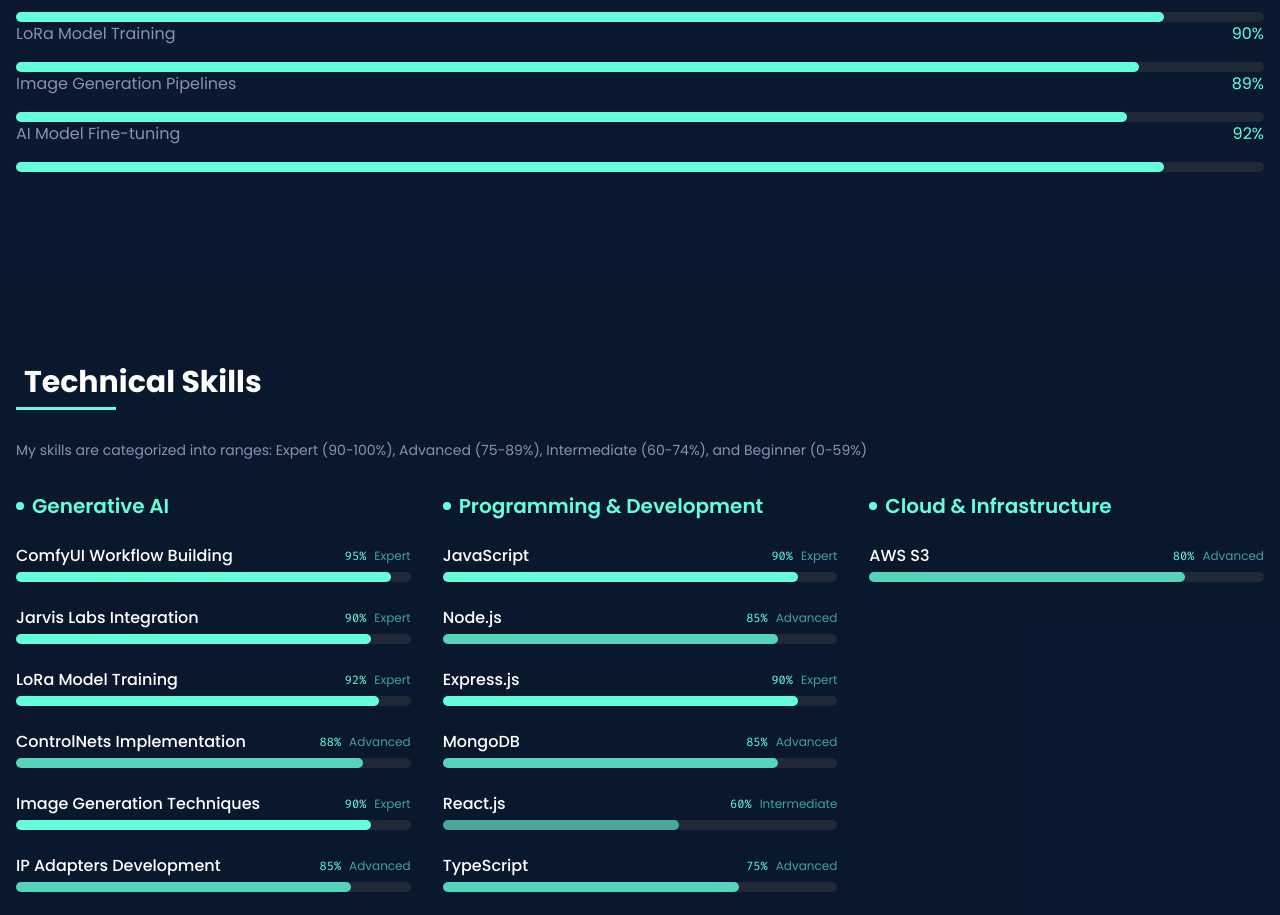
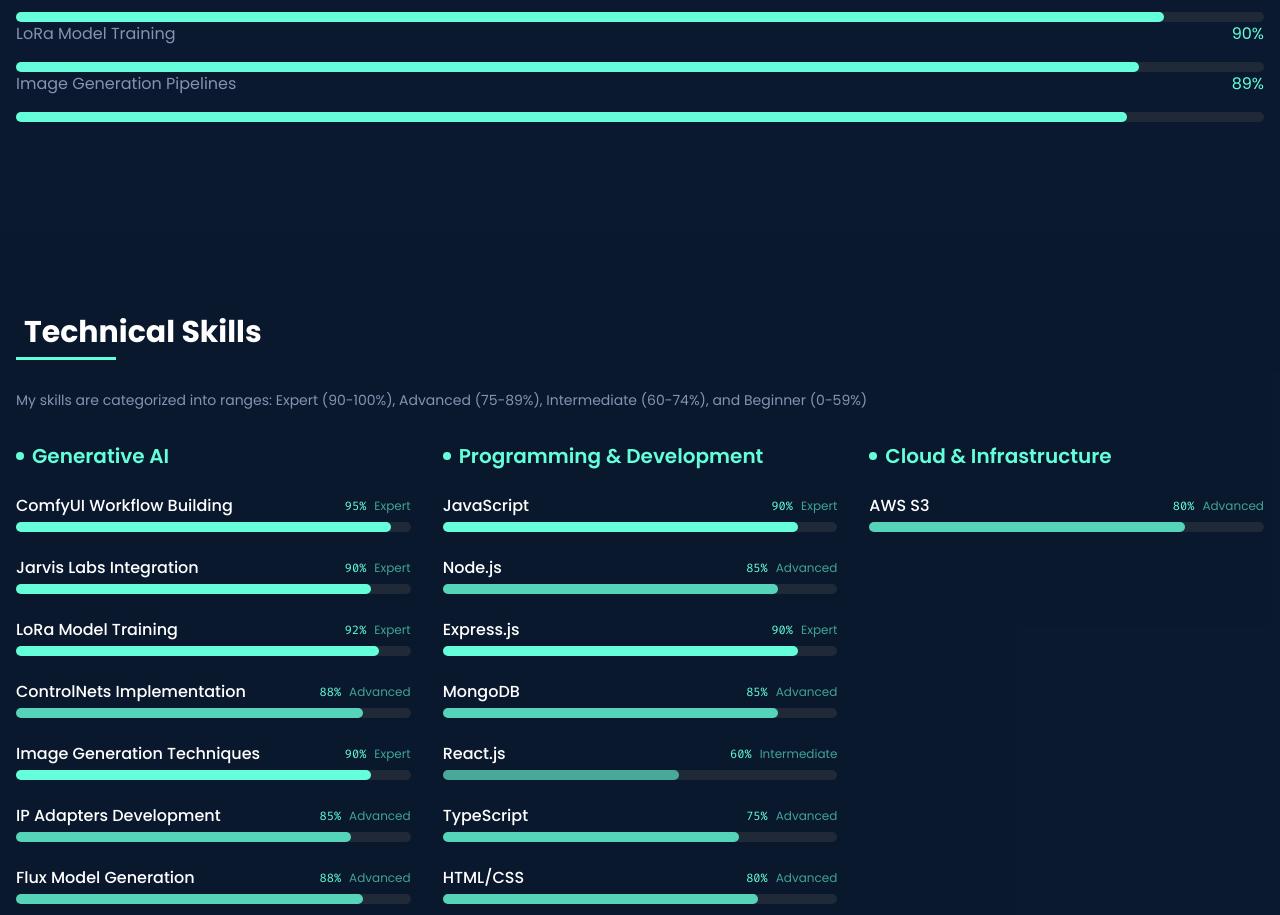
Before and after one commit to Mailarappasoftsensor/mailarappa-budihal-portfolio-showcase, a React (Vite) app: page / in a window 1280 px wide. Shown: the part 1660-2575 px from the top of the page. Built offline with nearby package versions, Linux system fonts and the light colour scheme.

Commit message:
fixed changes

```diff
--- a/src/components/sections/About.tsx
+++ b/src/components/sections/About.tsx
@@ -117,16 +117,6 @@ const About = () => {
                     <div className="bg-portfolio-primary h-2.5 rounded-full" style={{ width: "89%" }}></div>
                   </div>
                 </div>
-
-                <div className="space-y-4">
-                  <div className="flex items-center justify-between">
-                    <span className="text-portfolio-text">AI Model Fine-tuning</span>
-                    <span className="text-portfolio-primary">92%</span>
-                  </div>
-                  <div className="w-full bg-gray-800 rounded-full h-2.5">
-                    <div className="bg-portfolio-primary h-2.5 rounded-full" style={{ width: "92%" }}></div>
-                  </div>
-                </div>
               </div>
             </div>
           </div>
```
